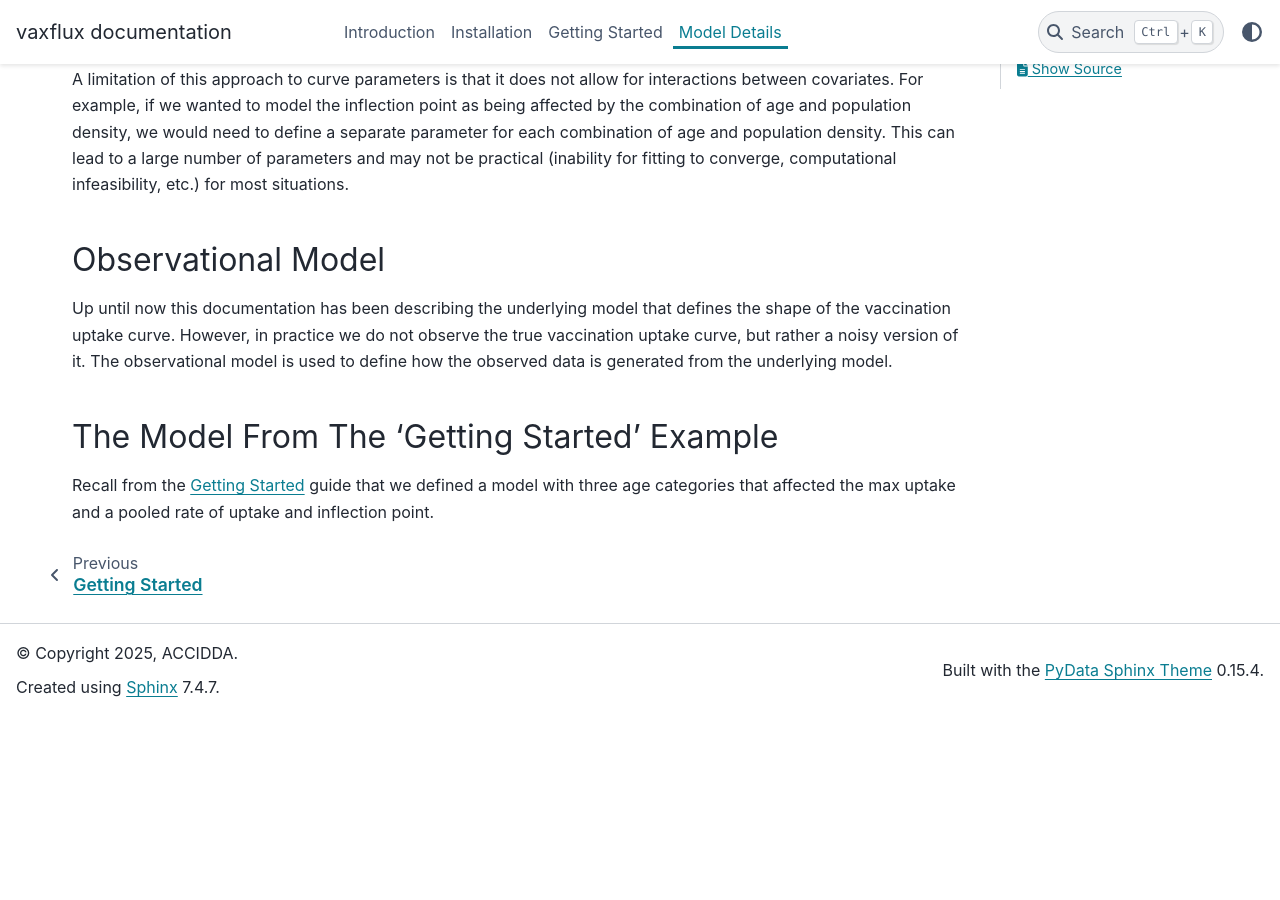
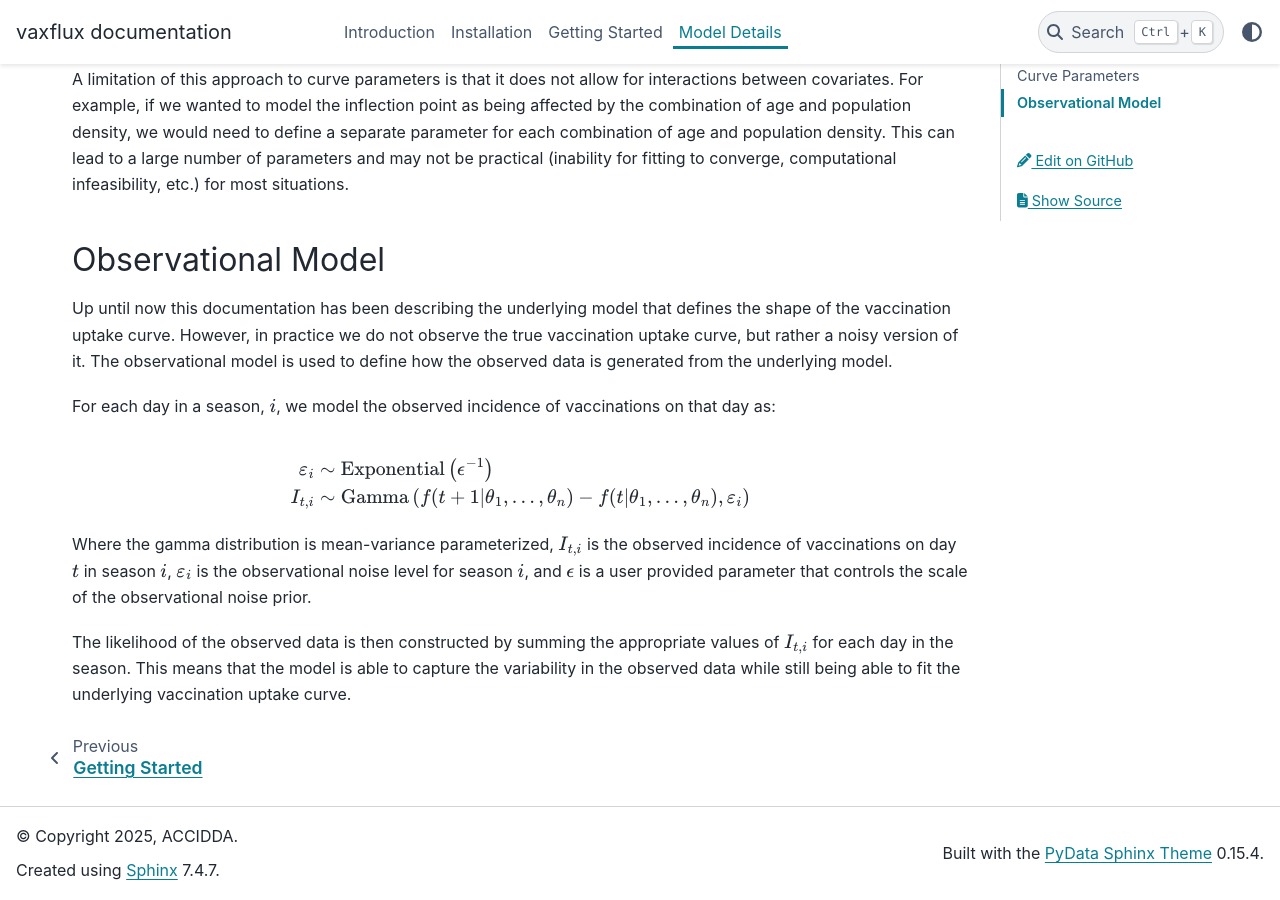
Before and after one commit to ACCIDDA/vaxflux, a Sphinx documentation site: the page built from docs/model-details.rst, in a window 1280 px wide and 900 px high, scrolled down 1705 px. Built offline with Sphinx 7.4.7 and the PyData theme 0.15.4, drawn with Linux system fonts in a browser that asks for light colours; pages that are not in the unit, such as notebooks, are missing from menus; before the commit the page ends 2422 px from its top, so only the background shows below that; some of the changed text lies outside the part shown.

Commit message:
Fill out observational model section

```diff
--- a/docs/model-details.rst
+++ b/docs/model-details.rst
@@ -57,7 +57,14 @@ Observational Model
 
 Up until now this documentation has been describing the underlying model that defines the shape of the vaccination uptake curve. However, in practice we do not observe the true vaccination uptake curve, but rather a noisy version of it. The observational model is used to define how the observed data is generated from the underlying model.
 
-The Model From The 'Getting Started' Example
---------------------------------------------
+For each day in a season, :math:`i`, we model the observed incidence of vaccinations on that day as:
 
-Recall from the :doc:`getting-started` guide that we defined a model with three age categories that affected the max uptake and a pooled rate of uptake and inflection point.
+.. math::
+
+    \varepsilon_i&\sim\mathrm{Exponential}\left(\epsilon^{-1}\right)
+
+    I_{t,i}&\sim\mathrm{Gamma}\left(f(t+1\vert\theta_1,\dots,\theta_n)-f(t\vert\theta_1,\dots,\theta_n),\varepsilon_i\right)
+
+Where the gamma distribution is mean-variance parameterized, :math:`I_{t,i}` is the observed incidence of vaccinations on day :math:`t` in season :math:`i`, :math:`\varepsilon_i` is the observational noise level for season :math:`i`, and :math:`\epsilon` is a user provided parameter that controls the scale of the observational noise prior.
+
+The likelihood of the observed data is then constructed by summing the appropriate values of :math:`I_{t,i}` for each day in the season. This means that the model is able to capture the variability in the observed data while still being able to fit the underlying vaccination uptake curve.
```
